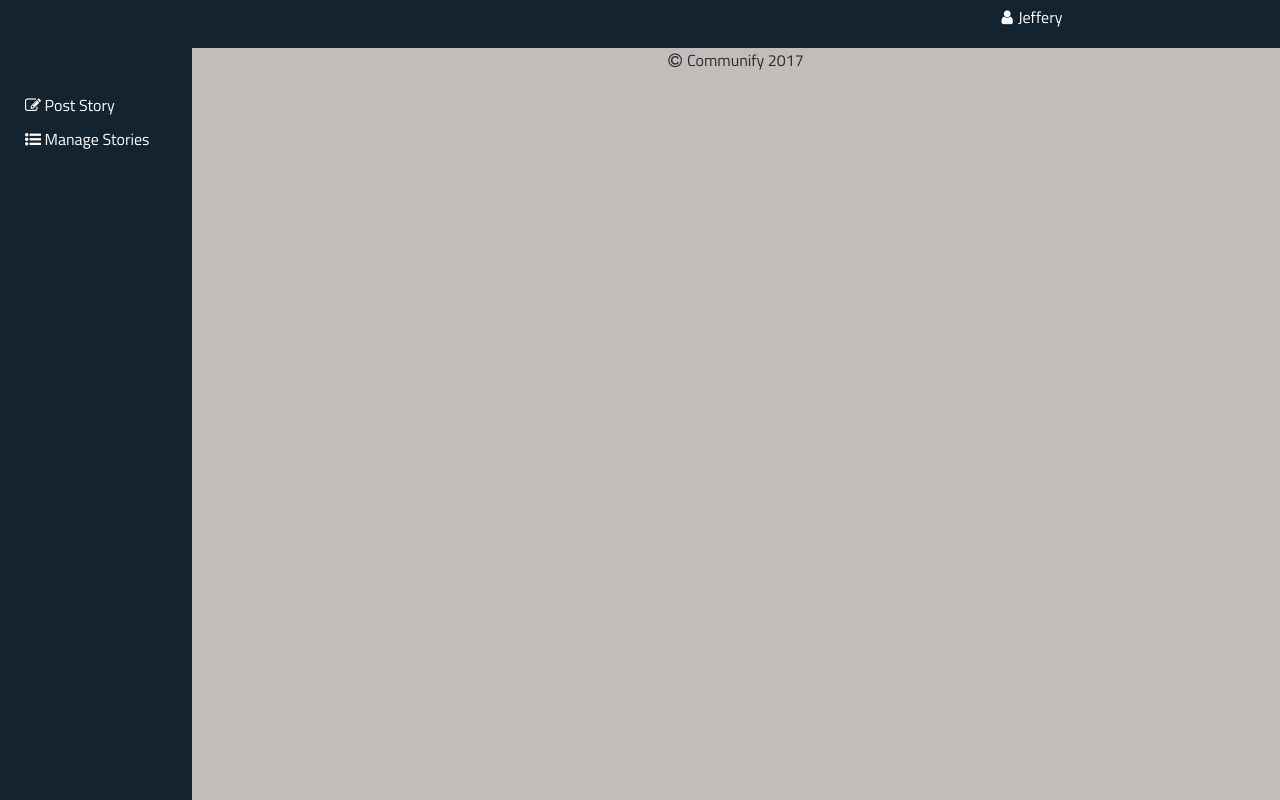
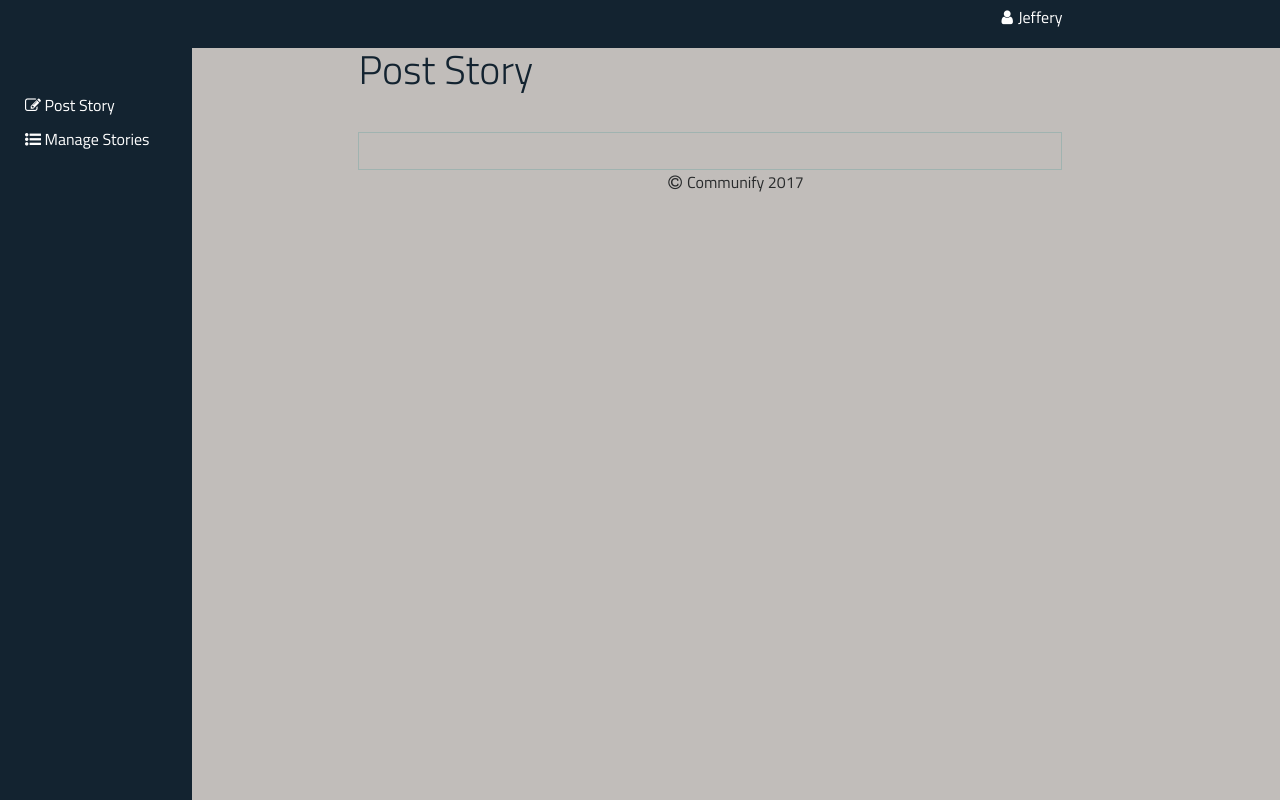
Before and after one commit to Kylar101/Storymate, a PHP site: page /post-story.html in a window 1280 px wide. Run offline with PHP 8.4, Linux system fonts and the light colour scheme; some libraries are stand-ins or nearby versions.

Commit message:
began styling post story page

```diff
--- a/css/style.css
+++ b/css/style.css
@@ -67,6 +67,16 @@
       margin-left: 25%;
       border-radius: 500px; }
 
+#page-content {
+  margin-top: 6vh;
+  margin-left: 15vw;
+  overflow: hidden; }
+
+.title {
+  font-size: 25x;
+  color: #132330;
+  text-align: left; }
+
 #top-bar {
   background: #132330;
   width: 100%;
@@ -117,11 +127,6 @@
 
 #main-content {
   display: flex; }
-
-#page-content {
-  margin-top: 6vh;
-  margin-left: 15vw;
-  overflow: hidden; }
 
 .profile-header {
   background-image: url("../img/profile-background-v1.jpg");
@@ -307,3 +312,7 @@ textarea {
 .forgot {
   margin-top: -20px;
   text-align: right; }
+
+#post-story {
+  margin-left: 13vw;
+  width: 55vw; }
--- a/post-story.html
+++ b/post-story.html
@@ -32,8 +32,15 @@
 			</ul>
 		</nav>
 		<article id="page-content">
-			<div>
-
+			<div id="post-story">
+				<div class="title-wrapper">
+					<h1 class="title">Post Story</h1>
+				</div>
+				<div class="post-form">
+					<form action="">
+						<input type="text" name="story-name">
+					</form>
+				</div>
 			</div>
 		</article>
 	</div>
--- a/scss/_objects.scss
+++ b/scss/_objects.scss
@@ -95,3 +95,17 @@
 		}
 	}
 }
+
+// layout
+#page-content {
+	margin-top: 6vh;
+	margin-left: 15vw;
+	overflow: hidden;
+}
+
+// text
+.title {
+	font-size: 25x;
+	color: $dark-blue;
+	text-align: left;
+}
--- /dev/null
+++ b/scss/_post-story.scss
@@ -0,0 +1,4 @@
+#post-story {
+	margin-left: 13vw;
+	width: 55vw;
+}
--- a/scss/_profile.scss
+++ b/scss/_profile.scss
@@ -1,11 +1,7 @@
 #main-content {
 	display: flex;
 }
-#page-content {
-	margin-top: 6vh;
-	margin-left: 15vw;
-	overflow: hidden;
-}
+
 
 // header image
 .profile-header {
--- a/scss/style.scss
+++ b/scss/style.scss
@@ -9,3 +9,4 @@
 // pages
 @import "profile";
 @import "login";
+@import "post-story";
```
